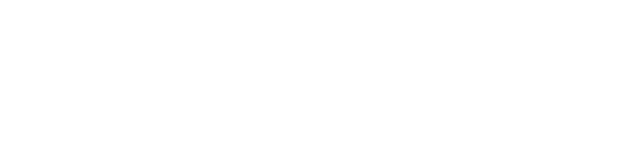
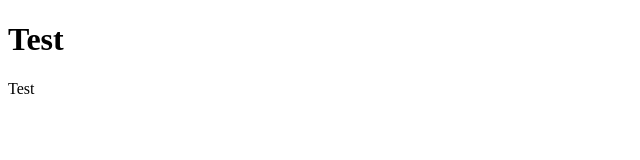
Before and after one commit to GeorgeCrawford15/testingsah, a plain HTML site: page index.html in a window 1280 px wide. Shown: the whole page, without its empty margins (0-640 px from the left). Drawn offline with Linux system fonts and the light colour scheme.

Commit message:
add h1 and p elements

```diff
--- a/index.html
+++ b/index.html
@@ -1,4 +1,7 @@
 <!DOCTYPE html>
 <html lang="en">
-    <body></body>
+    <body>
+        <h1>Test</h1>
+        <p>Test</p>
+    </body>
 </html>
```
